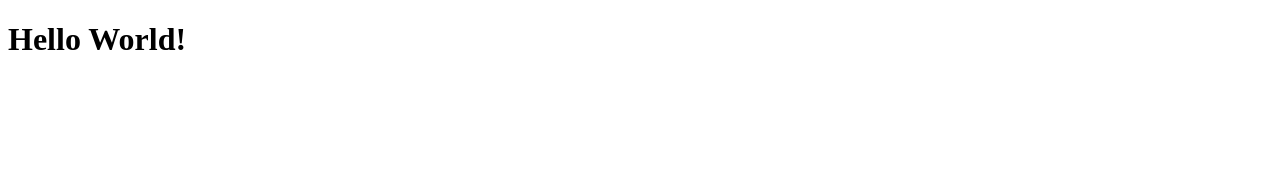
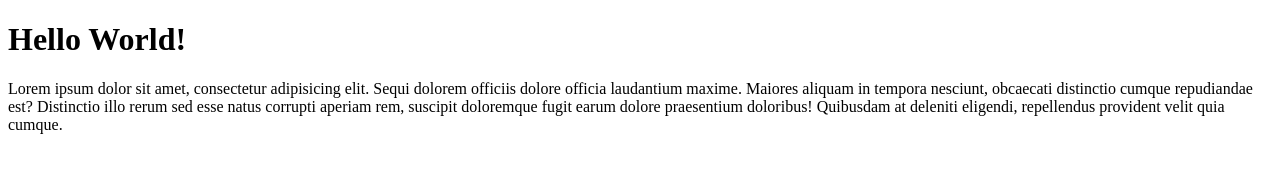
Before and after one commit to NaufalFiraas/git-test, a plain HTML site: page index.html in a window 1280 px wide. Drawn offline with Linux system fonts and the light colour scheme.

Commit message:
menambahkan paragraf

```diff
--- a/index.html
+++ b/index.html
@@ -8,5 +8,6 @@
 </head>
 <body>
     <h1>Hello World!</h1>
+    <p>Lorem ipsum dolor sit amet, consectetur adipisicing elit. Sequi dolorem officiis dolore officia laudantium maxime. Maiores aliquam in tempora nesciunt, obcaecati distinctio cumque repudiandae est? Distinctio illo rerum sed esse natus corrupti aperiam rem, suscipit doloremque fugit earum dolore praesentium doloribus! Quibusdam at deleniti eligendi, repellendus provident velit quia cumque.</p>
 </body>
 </html>
```
